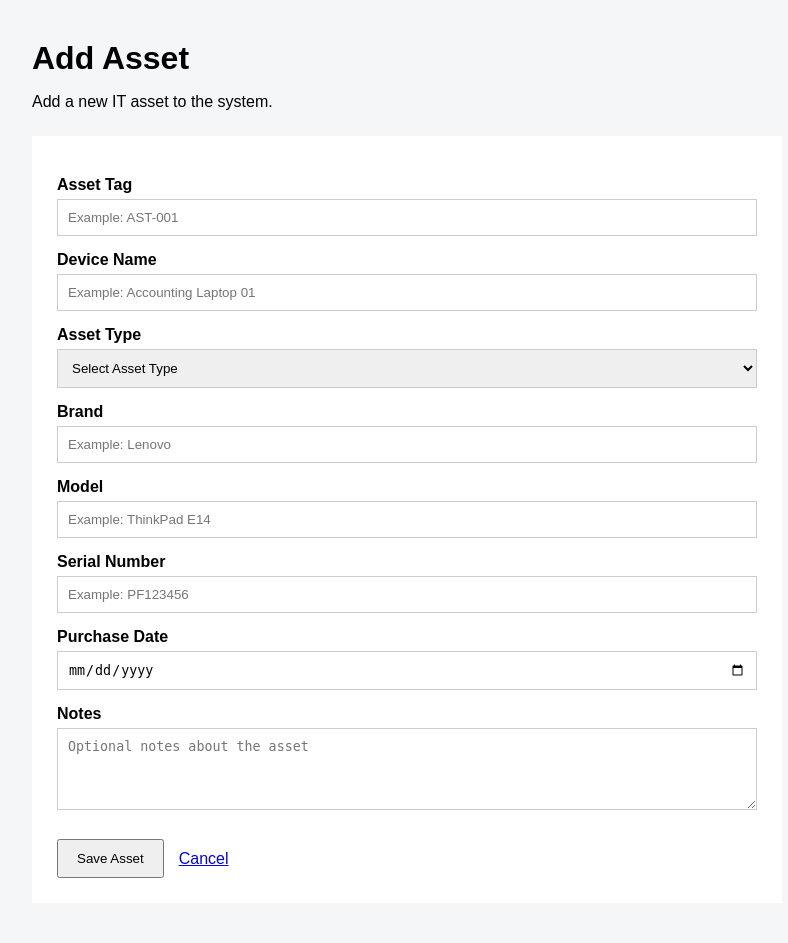
After one commit to pauljohnsuela64-prog/IT-Asset-Management-System, a Flask app: page /assets/add in a window 1280 px wide. The commit adds this page. Shown: the whole page, without its empty margins (32-820 px from the left). Run offline with Flask 3, Linux system fonts and the light colour scheme.

Commit message:
Add asset creation feature

```diff
--- a/app.py
+++ b/app.py
@@ -1,6 +1,7 @@
-from flask import Flask, render_template
+from flask import Flask, render_template, request, redirect, url_for
+import mysql.connector
 
-from asset_repository import get_all_assets
+from asset_repository import get_all_assets, create_asset
 
 
 app = Flask(__name__)
@@ -12,5 +13,61 @@ def home():
     return render_template("assets.html", assets=assets)
 
 
+@app.route("/assets/add", methods=["GET", "POST"])
+def add_asset():
+    error = None
+
+    if request.method == "POST":
+        asset_tag = request.form.get("asset_tag", "").strip()
+        device_name = request.form.get("device_name", "").strip()
+        asset_type = request.form.get("asset_type", "").strip()
+        brand = request.form.get("brand", "").strip()
+
+        model = request.form.get("model", "").strip() or None
+        serial_number = request.form.get("serial_number", "").strip() or None
+        purchase_date = request.form.get("purchase_date", "").strip() or None
+        notes = request.form.get("notes", "").strip() or None
+
+        if not asset_tag:
+            error = "Asset Tag is required."
+
+        elif not device_name:
+            error = "Device Name is required."
+
+        elif not asset_type:
+            error = "Asset Type is required."
+
+        elif not brand:
+            error = "Brand is required."
+
+        else:
+            try:
+                create_asset(
+                    asset_tag,
+                    device_name,
+                    asset_type,
+                    brand,
+                    model,
+                    serial_number,
+                    purchase_date,
+                    notes,
+                )
+
+                return redirect(url_for("home"))
+
+            except mysql.connector.IntegrityError:
+                error = (
+                    "Asset Tag or Serial Number already exists."
+                )
+
+            except mysql.connector.Error:
+                error = "Unable to save the asset. Please try again."
+
+    return render_template(
+        "add_asset.html",
+        error=error,
+    )
+
+
 if __name__ == "__main__":
     app.run(debug=True, use_reloader=False)
--- a/static/css/style.css
+++ b/static/css/style.css
@@ -42,3 +42,44 @@ td {
 th {
     background: #eeeeee;
 }
+
+form {
+    background: white;
+    padding: 25px;
+    margin-top: 25px;
+    max-width: 700px;
+}
+
+label {
+    display: block;
+    margin-top: 15px;
+    margin-bottom: 5px;
+    font-weight: bold;
+}
+
+input,
+select,
+textarea {
+    width: 100%;
+    padding: 10px;
+    box-sizing: border-box;
+    border: 1px solid #ccc;
+}
+
+textarea {
+    resize: vertical;
+}
+
+.form-actions {
+    margin-top: 25px;
+    display: flex;
+    gap: 15px;
+    align-items: center;
+}
+
+.error {
+    background: #ffe5e5;
+    padding: 12px;
+    margin-top: 20px;
+    border: 1px solid #cc8888;
+}
--- /dev/null
+++ b/templates/add_asset.html
@@ -0,0 +1,133 @@
+<!DOCTYPE html>
+<html lang="en">
+
+<head>
+    <meta charset="UTF-8">
+    <meta name="viewport" content="width=device-width, initial-scale=1.0">
+
+    <title>Add Asset</title>
+
+    <link
+        rel="stylesheet"
+        href="{{ url_for('static', filename='css/style.css') }}"
+    >
+</head>
+
+<body>
+
+<div class="container">
+
+    <h1>Add Asset</h1>
+
+    <p>Add a new IT asset to the system.</p>
+
+    {% if error %}
+
+        <div class="error">
+            {{ error }}
+        </div>
+
+    {% endif %}
+
+    <form method="POST">
+
+        <label>Asset Tag</label>
+
+        <input
+            type="text"
+            name="asset_tag"
+            placeholder="Example: AST-001"
+            required
+        >
+
+
+        <label>Device Name</label>
+
+        <input
+            type="text"
+            name="device_name"
+            placeholder="Example: Accounting Laptop 01"
+            required
+        >
+
+
+        <label>Asset Type</label>
+
+        <select name="asset_type" required>
+
+            <option value="">Select Asset Type</option>
+            <option value="Laptop">Laptop</option>
+            <option value="Desktop">Desktop</option>
+            <option value="Monitor">Monitor</option>
+            <option value="Printer">Printer</option>
+            <option value="Network Device">Network Device</option>
+            <option value="Mobile Device">Mobile Device</option>
+            <option value="Peripheral">Peripheral</option>
+            <option value="Other">Other</option>
+
+        </select>
+
+
+        <label>Brand</label>
+
+        <input
+            type="text"
+            name="brand"
+            placeholder="Example: Lenovo"
+            required
+        >
+
+
+        <label>Model</label>
+
+        <input
+            type="text"
+            name="model"
+            placeholder="Example: ThinkPad E14"
+        >
+
+
+        <label>Serial Number</label>
+
+        <input
+            type="text"
+            name="serial_number"
+            placeholder="Example: PF123456"
+        >
+
+
+        <label>Purchase Date</label>
+
+        <input
+            type="date"
+            name="purchase_date"
+        >
+
+
+        <label>Notes</label>
+
+        <textarea
+            name="notes"
+            rows="4"
+            placeholder="Optional notes about the asset"
+        ></textarea>
+
+
+        <div class="form-actions">
+
+            <button type="submit">
+                Save Asset
+            </button>
+
+            <a href="{{ url_for('home') }}">
+                Cancel
+            </a>
+
+        </div>
+
+    </form>
+
+</div>
+
+</body>
+</html>
```
Also changed, not shown: asset_repository.py (+59 -0 lines), templates/assets.html (+6 -3 lines).
